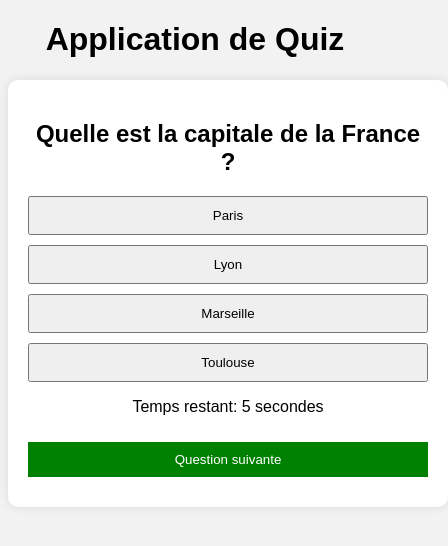
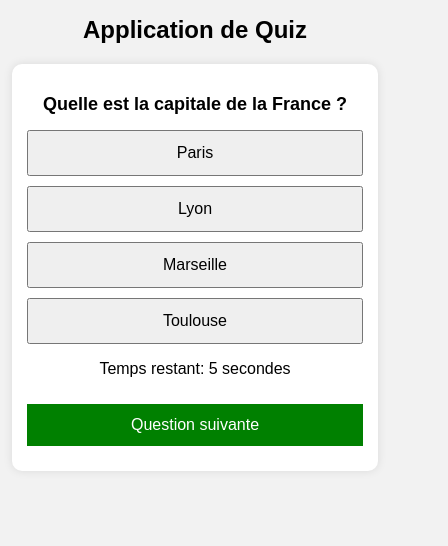
Before and after one commit to Daniel80355/quiz-app, a plain HTML site: page index.html in a window 390 px wide. Shown: the whole page, 448 px wide, since content can reach past the window. Drawn offline with Linux system fonts and the light colour scheme.

Commit message:
petit commoit d'ajout de style pour la reponsivité du site

```diff
--- a/style.css
+++ b/style.css
@@ -23,3 +23,30 @@ button{
     background: green;
     border: none;
 }
+/* Responsive pour téléphone */
+@media (max-width: 600px){
+
+.quiz-container{
+    width: 90%;
+    margin: 20px auto;
+    padding: 15px;
+}
+
+h1{
+    font-size: 24px;
+}
+
+#question{
+    font-size: 18px;
+}
+
+button{
+    font-size: 16px;
+    padding: 12px;
+}
+
+p{
+    font-size: 16px;
+}
+
+}
```
